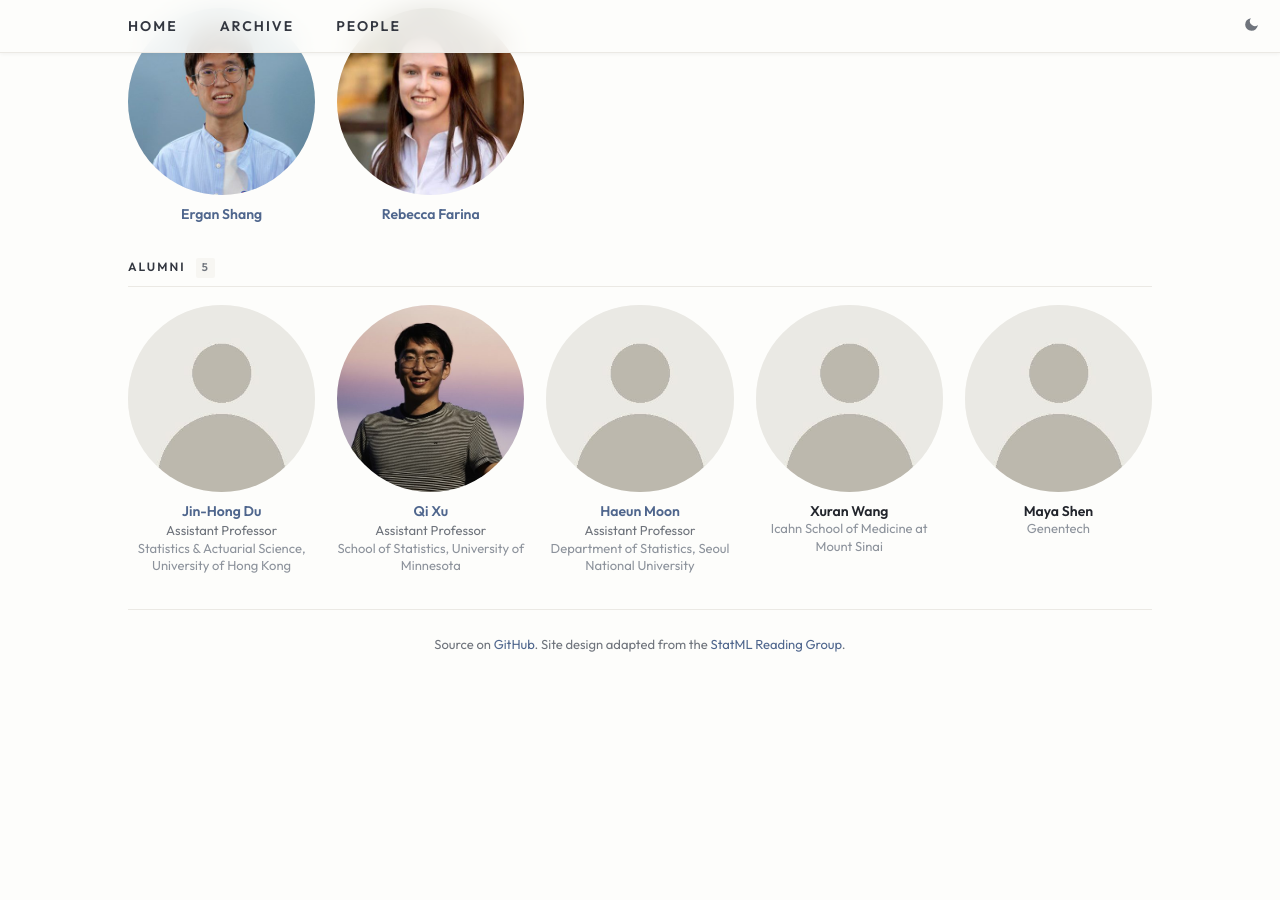
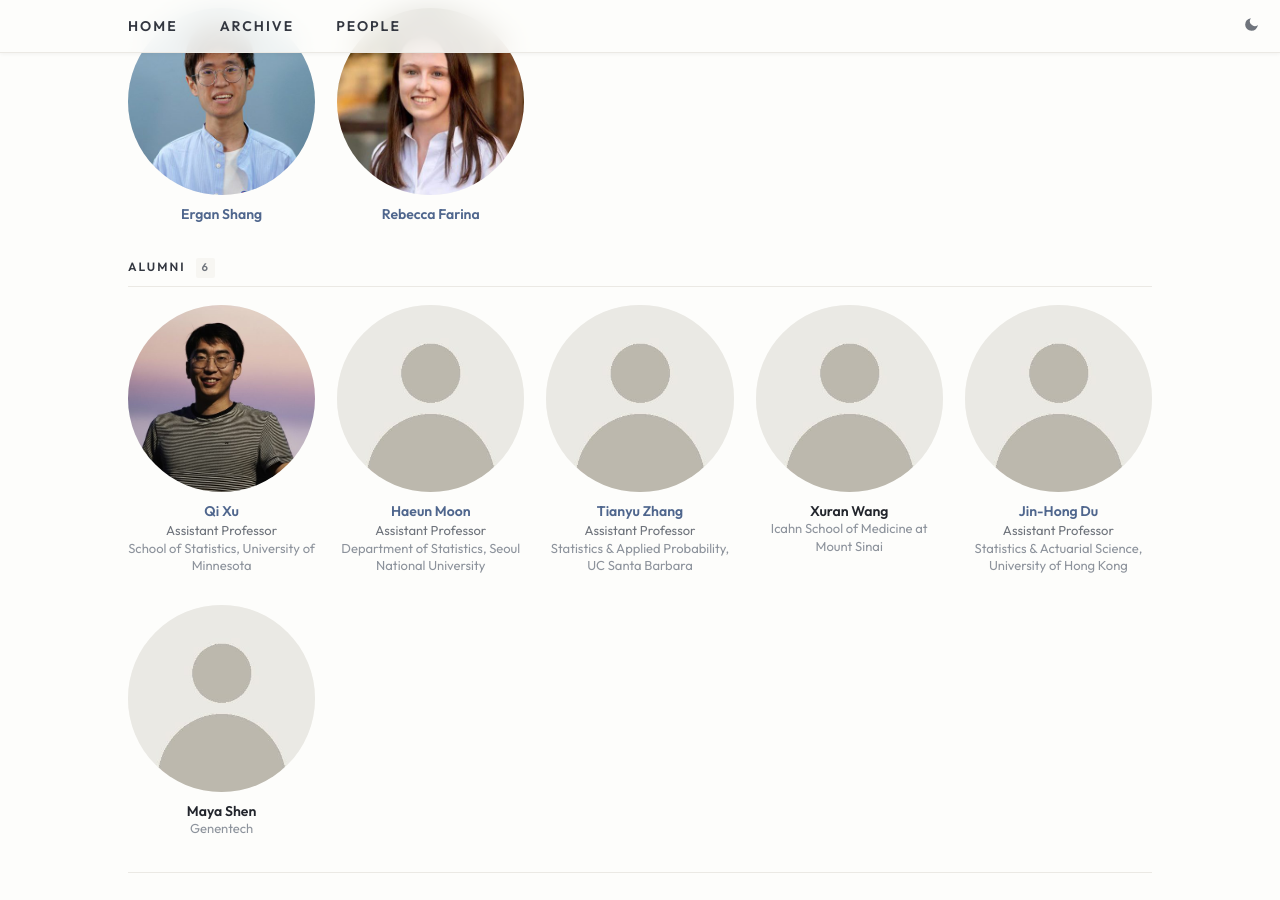
Before and after one commit to cmustatgen/cmustatgen.github.io, a Jekyll site: the page built from people.html, in a window 1280 px wide and 900 px high, scrolled down 1950 px. Built offline with Jekyll 4.4.1, drawn with Linux system fonts in a browser that asks for light colours; before the commit the page ends 2644 px from its top, so only the background shows below that.

Commit message:
Move Tianyu Zhang to alumni (now Assistant Professor at UC Santa Barbara)
Co-Authored-By: Claude Fable 5.1 <noreply@anthropic.com>

```diff
--- a/_data/people.yaml
+++ b/_data/people.yaml
@@ -152,11 +152,16 @@ jin_hong_du:
   url: https://jaydu1.github.io/dujinhong
   sort_as: Du
 
+tianyu_zhang:
+  name: Tianyu Zhang
+  roster: alumni
+  position: Assistant Professor
+  affiliation: Statistics & Applied Probability, UC Santa Barbara
+  url: https://terrytianyuzhang.github.io/
+
 # ---- External speakers (no roster; appear only in talk bylines)
 maxwell_soh:
   name: Maxwell Soh
-tianyu_zhang:
-  name: Tianyu Zhang
 zhonghua_liu:
   name: Zhonghua Liu
   affiliation: Biostatistics, Columbia University
--- a/_data/roster.yaml
+++ b/_data/roster.yaml
@@ -32,3 +32,4 @@ alumni:
 - haeun_moon
 - xuran_wang
 - jin_hong_du
+- tianyu_zhang
```
